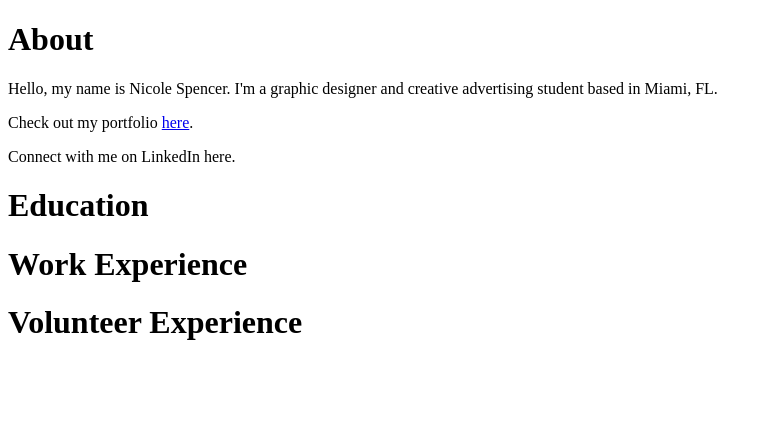
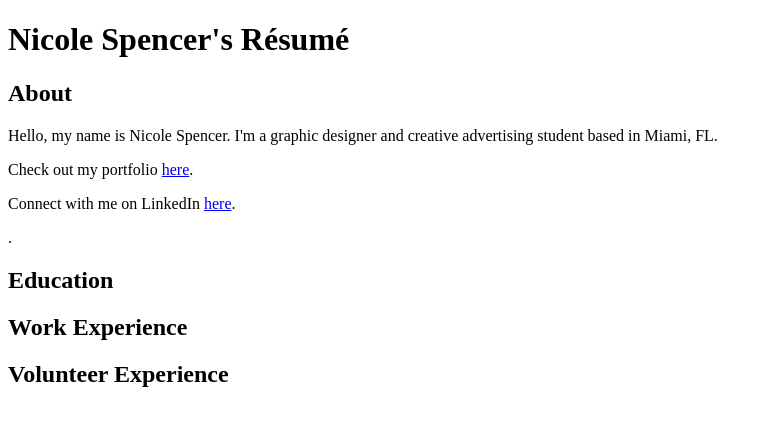
Before and after one commit to nicolemspencer/resume, a plain HTML site: page index.html in a window 1280 px wide. Shown: the whole page, without its empty margins (0-772 px from the left). Drawn offline with Linux system fonts and the light colour scheme.

Commit message:
Fixed h1 and h2, added links.

```diff
--- a/index.html
+++ b/index.html
@@ -12,18 +12,26 @@
 
 <body>
 
-  <h1>About</h1>
+ <header>
+   <h1>Nicole Spencer's Résumé</h1>
+ </header>
+
+<main>
+
+  <h2>About</h2>
 
   <p>Hello, my name is Nicole Spencer. I'm a graphic designer and creative advertising student based in Miami, FL.</p>
-  <p>Check out my portfolio <a href="nicolemspencer.com">here</a>.</p>
-  <p>Connect with me on LinkedIn here.</p>
+  <p>Check out my portfolio <a href="https://www.nicolemspencer.com/">here</a>.</p>
+  <p>Connect with me on LinkedIn <a href="https://www.linkedin.com/in/nicolemspencer/">here</a>.</p>.</p>
 
-  <h1>Education</h1>
+  <h2>Education</h2>
 
 
-  <h1>Work Experience</h1>
+  <h2>Work Experience</h2>
 
-  <h1>Volunteer Experience</h1>
+  <h2>Volunteer Experience</h2>
+
+</main>
 
 </body>
 
```
